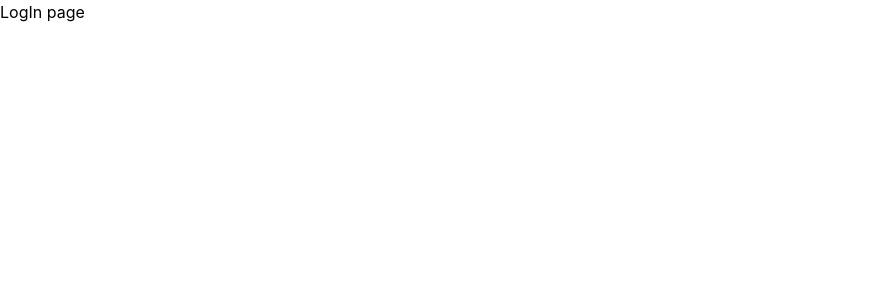
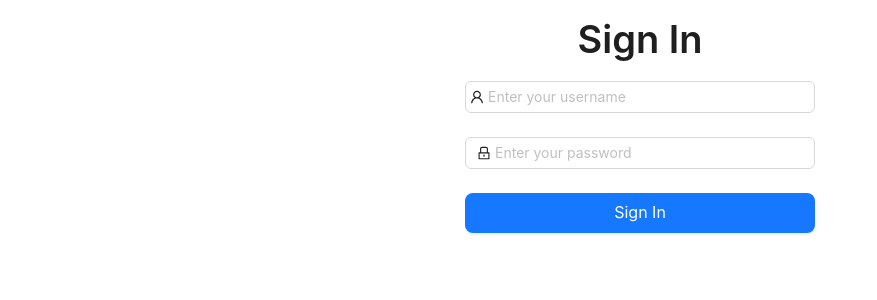
Before and after one commit to Tiep18/auto-management-client, a React (Vite) app: page /login in a window 1280 px wide. Shown: the top 300 px of the page, without its empty margins (0-877 px from the left). Built offline with nearby package versions, Linux system fonts and the light colour scheme.

Commit message:
login ui, auth, interceptor, previous route

```diff
--- a/package.json
+++ b/package.json
@@ -10,10 +10,11 @@
     "preview": "vite preview"
   },
   "dependencies": {
-    "@reduxjs/toolkit": "^1.9.5",
+    "@ant-design/icons": "^5.0.1",
     "@fortawesome/fontawesome-svg-core": "^6.4.0",
     "@fortawesome/free-solid-svg-icons": "^6.4.0",
     "@fortawesome/react-fontawesome": "^0.2.0",
+    "@reduxjs/toolkit": "^1.9.5",
     "antd": "^5.4.5",
     "axios": "^1.4.0",
     "react": "^18.2.0",
--- a/src/api/authService.js
+++ b/src/api/authService.js
@@ -1,7 +1,9 @@
 import axiosInstance from '.'
 
-export default {
+const authService = {
   logIn: async ({ username, password }) =>
-    axiosInstance.post('/api/auth/login', { username, password }),
-  getProfile: async () => axiosInstance.get('/api/auth/profile'),
+    await axiosInstance.post('/api/auth/login', { username, password }),
+  getProfile: async () => await axiosInstance.get('/api/auth/profile'),
 }
+
+export default authService
--- a/src/api/index.js
+++ b/src/api/index.js
@@ -6,15 +6,49 @@ const axiosInstance = axios.create({
   headers: { 'Content-Type': 'application/json' },
 })
 
+axiosInstance.interceptors.request.use(
+  function (config) {
+    const accessToken = sessionStorage.getItem('_at')
+    config.headers.Authorization = 'Bearer ' + accessToken
+    return config
+  },
+  function (error) {
+    return Promise.reject(error)
+  }
+)
+
+const getAccessToken = async () => {
+  const refeshToken = sessionStorage.getItem('_rt')
+  sessionStorage.setItem('_at', refeshToken)
+  try {
+    const newAccessToken = await axiosInstance.post('/api/auth/refesh')
+    return newAccessToken
+  } catch (error) {
+    console.log('Failed to get access token', error)
+  }
+}
+
 axiosInstance.interceptors.response.use(
   function (response) {
-    // Any status code that lie within the range of 2xx cause this function to trigger
-    // Do something with response data
     return response.data
   },
-  function (error) {
+  async function (error) {
     // Any status codes that falls outside the range of 2xx cause this function to trigger
     // Do something with response error
+    const originalRequest = error.config
+    if (
+      error.response.status === 401 &&
+      error.response.data === 'Invalid token'
+    ) {
+      const token = await getAccessToken()
+      if (token) {
+        sessionStorage.setItem('_at', token.newAccessToken)
+        originalRequest.headers[
+          'Authorization'
+        ] = `Bearer ${token.newAccessToken}`
+        return axiosInstance(originalRequest)
+      }
+    }
     return Promise.reject(error)
   }
 )
--- a/src/components/Header/Header.jsx
+++ b/src/components/Header/Header.jsx
@@ -1,13 +1,15 @@
-import React, { useMemo } from 'react'
+import React, { useMemo, useState } from 'react'
 import { Header as AntdHeader } from 'antd/es/layout/layout'
 import { Breadcrumb } from 'antd'
 import { Link, useLocation } from 'react-router-dom'
 import { FontAwesomeIcon } from '@fortawesome/react-fontawesome'
 import { faRightToBracket } from '@fortawesome/free-solid-svg-icons'
 import { menuConfig } from '../../config/config'
+import { useSelector } from 'react-redux'
 
 const Header = () => {
   const { pathname } = useLocation()
+  const currentUser = useSelector((state) => state.auth.currentUser)
   const items = useMemo(() => {
     const arr = pathname.split('/')
     arr.shift()
@@ -31,6 +33,12 @@ const Header = () => {
           {items[items.length - 1]?.title}
         </h2>
       </div>
+
+      {currentUser ? ( // check if login
+        <h3 className="leading-none ml-auto text-gray-500 text-[16px] font-semibold flex gap-2 items-center">
+          Hello, {currentUser.fullName}
+        </h3>
+      ) : (
         <Link
           className="leading-none ml-auto text-gray-500 text-[16px] font-semibold flex gap-2 items-center"
           to="/login"
@@ -38,6 +46,7 @@ const Header = () => {
           <FontAwesomeIcon icon={faRightToBracket} />
           Sign in
         </Link>
+      )}
     </AntdHeader>
   )
 }
--- a/src/components/Nav/Nav.jsx
+++ b/src/components/Nav/Nav.jsx
@@ -4,6 +4,7 @@ import { Link, NavLink, useLocation } from 'react-router-dom'
 import logoUrl from '../../assets/logo.png'
 import { menuConfig } from '../../config/config'
 import { useMemo } from 'react'
+import { useSelector } from 'react-redux'
 
 const getItem = ({ path, name, children, icon, parentPath }) => {
   return {
@@ -37,14 +38,20 @@ const getItem = ({ path, name, children, icon, parentPath }) => {
     pathname: parentPath ? `/${parentPath}/${path}` : null,
   }
 }
-const items = menuConfig.map(getItem)
 function Sidenav() {
+  const currentUser = useSelector((state) => state.auth.currentUser)
+  const items = menuConfig
+    // check if role is admin
+    .filter((item) =>
+      currentUser?.role === 'ADMIN' ? item : item.path !== 'admin-management'
+    )
+    .map(getItem)
   const { pathname } = useLocation()
   const activeKey = useMemo(() => {
     return items
       .reduce((memo, item) => memo.concat(item.children), [])
       .find((child) => child.pathname === pathname)?.key
-  }, [pathname])
+  }, [pathname, items])
   return (
     <Sider
       className="bgc-fa fixed left-0 z-50 h-[100vh] overflow-auto m-0 px-5 ml-5"
--- a/src/pages/Home/Home.jsx
+++ b/src/pages/Home/Home.jsx
@@ -3,9 +3,11 @@ import { Content } from 'antd/es/layout/layout'
 import React from 'react'
 import Header from '../../components/Header/Header'
 import Nav from '../../components/Nav/Nav'
-import { Outlet } from 'react-router-dom'
+import { Outlet, Navigate } from 'react-router-dom'
+import { useSelector } from 'react-redux'
 
 const Home = () => {
+  const currentUser = useSelector((state) => state.auth.currentUser)
   return (
     <Layout
       style={{ minHeight: '100vh' }}
@@ -15,7 +17,7 @@ const Home = () => {
       <Layout className="bgc-fa">
         <Header></Header>
         <Content className="bgc-fa">
-          <Outlet />
+          {currentUser ? <Outlet /> : <Navigate to={'/login'} />}
         </Content>
       </Layout>
     </Layout>
--- a/src/pages/LogIn/LogIn.jsx
+++ b/src/pages/LogIn/LogIn.jsx
@@ -1,5 +1,68 @@
+import { LockOutlined, UserOutlined } from '@ant-design/icons'
+import { Button, Form, Input, Typography } from 'antd'
+import { useDispatch } from 'react-redux'
+import { logInThunk } from '../../redux/auth/actions'
+import { useNavigate } from 'react-router-dom'
+import { useState } from 'react'
+
 function LogIn() {
-  return <div>LogIn page</div>
+  const dipatch = useDispatch()
+  const navigate = useNavigate()
+  const [curentUser, setCurentUser] = useState(null)
+
+  const handleSubmit = (e) => {
+    dipatch(logInThunk(e))
+      .then((result) => {
+        setCurentUser(result.payload)
+        if (result.payload) navigate('/')
+      })
+      .catch((err) => {
+        throw new Error(err)
+      })
+  }
+  return (
+    <div
+      style={{ width: '350px' }}
+      className="container mx-auto flex flex-col items-center justify-center max-w-[100%]"
+    >
+      <Typography.Title className="mt-4">Sign In</Typography.Title>
+      {curentUser === undefined ? (
+        <Typography.Text type="danger" className="mb-2">
+          Username or password is not correct
+        </Typography.Text>
+      ) : (
+        ''
+      )}
+      <Form className="w-full" onFinish={handleSubmit}>
+        <Form.Item
+          name="username"
+          rules={[
+            { required: true, message: 'Please enter your Username!' },
+            { min: 6, message: 'The username must be at least 6 characters' },
+          ]}
+        >
+          <Input
+            style={{ fontSize: '14px', padding: 4 }}
+            placeholder="Enter your username"
+            prefix={<UserOutlined />}
+          />
+        </Form.Item>
+        <Form.Item
+          name="password"
+          rules={[
+            { required: true, message: 'Please enter your Password!' },
+            { min: 6, message: 'The username must be at least 6 characters' },
+          ]}
+        >
+          <Input placeholder="Enter your password" prefix={<LockOutlined />} />
+        </Form.Item>
+
+        <Button type="primary" htmlType="submit" block size="large">
+          Sign In
+        </Button>
+      </Form>
+    </div>
+  )
 }
 
 export default LogIn
--- a/src/redux/auth/actions.js
+++ b/src/redux/auth/actions.js
@@ -9,8 +9,8 @@ export const logInThunk = createAsyncThunk(
       sessionStorage.setItem('_at', data.accessToken)
       sessionStorage.setItem('_rt', data.refeshToken)
 
-      const user = await authService.getProfile()
-      return user
+      const currentUser = await authService.getProfile()
+      return currentUser
     } catch (error) {
       thunkAPI.rejectWithValue(error.response)
     }
--- a/src/redux/auth/authSlice.js
+++ b/src/redux/auth/authSlice.js
@@ -3,7 +3,7 @@ import { logInThunk } from './actions'
 
 const initialState = {
   isLoading: false,
-  user: null,
+  currentUser: null,
 }
 
 const authSlice = createSlice({
@@ -16,11 +16,11 @@ const authSlice = createSlice({
     })
     builder.addCase(logInThunk.fulfilled, (state, action) => {
       state.isLoading = false
-      state.user = action.payload
+      state.currentUser = action.payload
     })
     builder.addCase(logInThunk.rejected, (state) => {
       state.isLoading = false
-      state.user = null
+      state.currentUser = null
     })
   },
 })
--- a/src/router/index.jsx
+++ b/src/router/index.jsx
@@ -1,6 +1,6 @@
 import { menuConfig } from '../config/config'
 import Home from '../pages/Home/Home'
-import LogIn from '../pages/Login/Login'
+import LogIn from '../pages/LogIn/LogIn'
 
 export const routes = [
   {
--- a/tailwind.config.cjs
+++ b/tailwind.config.cjs
@@ -4,5 +4,8 @@ module.exports = {
   theme: {
     extend: {},
   },
+  corePlugins: {
+    preflight: false,
+  },
   plugins: [],
 }
```
Also changed, not shown: src/config/config.jsx (+5 -5 lines), 2 other files (tests, documents, lock files or other folders). Lines whose indentation alone changed are shown as unchanged.
